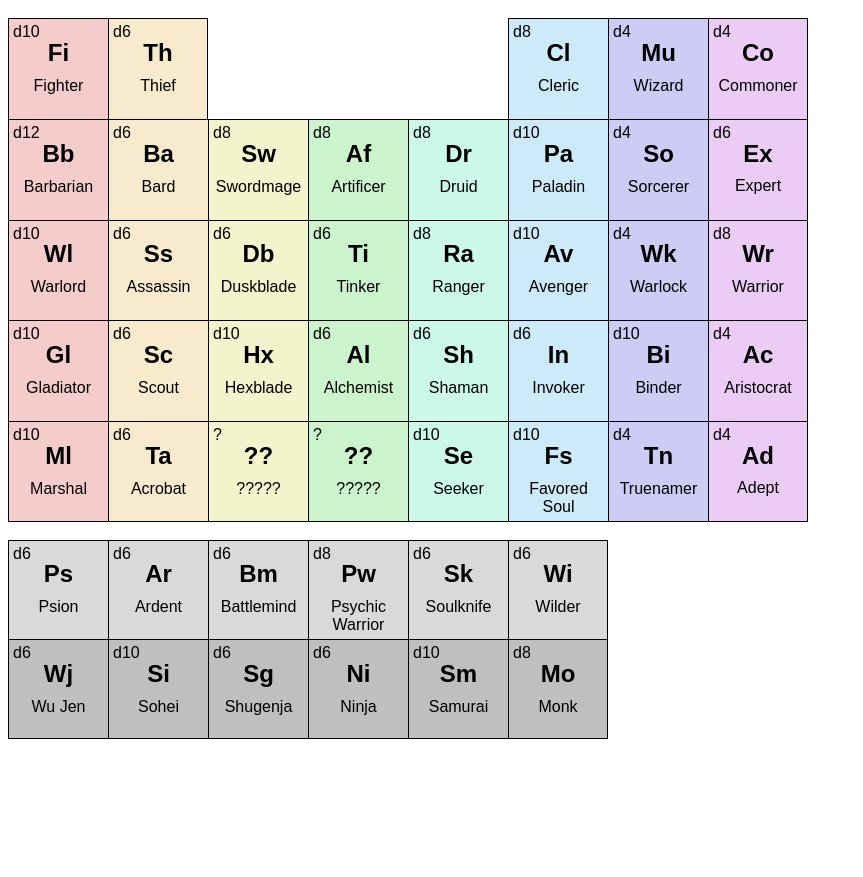
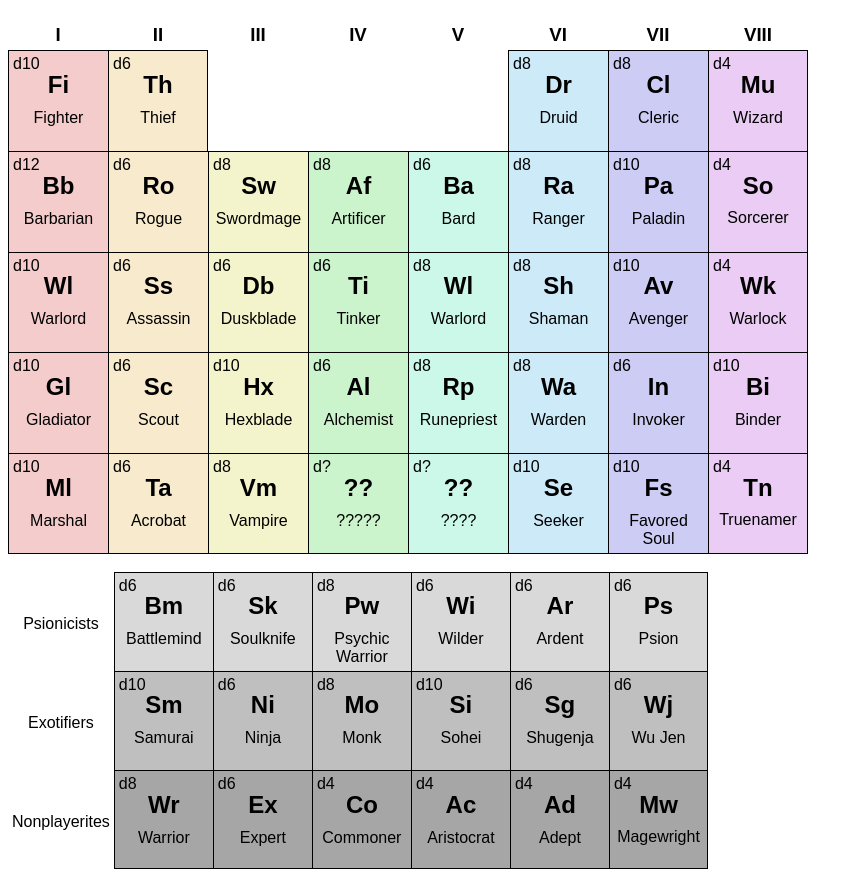
Before and after one commit to Colin-Fredericks/dnd-periodic-table, a plain HTML site: page index.html in a window 1280 px wide. Shown: the part 48-925 px from the top of the page, without its empty margins (0-863 px from the left). Before the commit the page ends 800 px from the top, so only its background shows below. Drawn offline with Linux system fonts and the light colour scheme.

Commit message:
Much rearrangement

```diff
--- a/index.html
+++ b/index.html
@@ -28,14 +28,24 @@
           /* margin-bottom: 5%; */
         }
       }
+      .ninewide {
+        grid-template-columns: repeat(9, 1fr);
+        grid-template-rows: 2em repeat(5, 1fr);
+        max-width: 900px;
+      }
       .eightwide {
         grid-template-columns: repeat(8, 1fr);
-        grid-template-rows: repeat(5, 1fr);
+        grid-template-rows: 2em repeat(5, 1fr);
         max-width: 800px;
+      }
+      .sevenwide {
+        grid-template-columns: repeat(7, 1fr);
+        grid-template-rows: repeat(3, 1fr);
+        max-width: 700px;
       }
       .sixwide {
         grid-template-columns: repeat(6, 1fr);
-        grid-template-rows: repeat(2, 1fr);
+        grid-template-rows: repeat(3, 1fr);
         max-width: 600px;
       }
       .ptable > div {
@@ -43,17 +53,25 @@
         border-top: 1px solid black;
         display: inline-block;
       }
+      .ninewide > div.col9,
       .eightwide > div.col8,
+      .sevenwide > div.col6,
       .sixwide > div.col6 {
         border-right: 1px solid black;
       }
+      .ninewide > div.row5,
       .eightwide > div.row5,
-      .sixwide > div.row7 {
+      .sevenwide > div.row8,
+      .sixwide > div.row8 {
         border-bottom: 1px solid black;
       }
       .ptable > div > h2 {
         text-align: center;
         margin: 20% 0 5% 0;
+      }
+      .ptable > div > h3 {
+        text-align: center;
+        margin: 2px;
       }
       .ptable > div > p {
         text-align: center;
@@ -91,6 +109,11 @@
       .col8 {
         background-color: rgba(150, 0, 200, 0.2);
       }
+      .row0 {
+        align-self: end;
+        justify-self: center;
+        margin: 2px;
+      }
       /* .row1 {
         background-color: rgba(200, 0, 0, 0.2);
       }
@@ -112,6 +135,12 @@
       .row7 {
         background-color: rgba(0, 0, 0, 0.25);
       }
+      .row8 {
+        background-color: rgba(0, 0, 0, 0.35);
+      }
+      .rowlabel {
+        align-self: center;
+      }
     </style>
   </head>
 
@@ -119,6 +148,15 @@
     <h1>Periodic Table of D&D Classes</h1>
     <div style="overflow:auto;">
       <div class="ptable eightwide">
+        <div class="row0 col1 blank"><h3>I</h3></div>
+        <div class="row0 col2 blank"><h3>II</h3></div>
+        <div class="row0 col3 blank"><h3>III</h3></div>
+        <div class="row0 col4 blank"><h3>IV</h3></div>
+        <div class="row0 col5 blank"><h3>V</h3></div>
+        <div class="row0 col6 blank"><h3>VI</h3></div>
+        <div class="row0 col7 blank"><h3>VII</h3></div>
+        <div class="row0 col8 blank"><h3>VIII</h3></div>
+
         <div class="row1 col1">
           <div class="hd">d10</div>
           <h2>Fi</h2>
@@ -134,18 +172,18 @@
         <div class="row1 col5 blank"></div>
         <div class="row1 col6">
           <div class="hd">d8</div>
+          <h2>Dr</h2>
+          <p>Druid</p>
+        </div>
+        <div class="row1 col7">
+          <div class="hd">d8</div>
           <h2>Cl</h2>
           <p>Cleric</p>
         </div>
-        <div class="row1 col7">
+        <div class="row1 col8">
           <div class="hd">d4</div>
           <h2>Mu</h2>
           <p>Wizard</p>
-        </div>
-        <div class="row1 col8">
-          <div class="hd">d4</div>
-          <h2>Co</h2>
-          <p>Commoner</p>
         </div>
 
         <div class="row2 col1">
@@ -155,8 +193,8 @@
         </div>
         <div class="row2 col2">
           <div class="hd">d6</div>
-          <h2>Ba</h2>
-          <p>Bard</p>
+          <h2>Ro</h2>
+          <p>Rogue</p>
         </div>
         <div class="row2 col3">
           <div class="hd">d8</div>
@@ -169,24 +207,24 @@
           <p>Artificer</p>
         </div>
         <div class="row2 col5">
-          <div class="hd">d8</div>
-          <h2>Dr</h2>
-          <p>Druid</p>
+          <div class="hd">d6</div>
+          <h2>Ba</h2>
+          <p>Bard</p>
         </div>
         <div class="row2 col6">
+          <div class="hd">d8</div>
+          <h2>Ra</h2>
+          <p>Ranger</p>
+        </div>
+        <div class="row2 col7">
           <div class="hd">d10</div>
           <h2>Pa</h2>
           <p>Paladin</p>
         </div>
-        <div class="row2 col7">
+        <div class="row2 col8">
           <div class="hd">d4</div>
           <h2>So</h2>
           <p>Sorcerer</p>
-        </div>
-        <div class="row2 col8">
-          <div class="hd">d6</div>
-          <h2>Ex</h2>
-          <p>Expert</p>
         </div>
 
         <div class="row3 col1">
@@ -211,23 +249,23 @@
         </div>
         <div class="row3 col5">
           <div class="hd">d8</div>
-          <h2>Ra</h2>
-          <p>Ranger</p>
+          <h2>Wl</h2>
+          <p>Warlord</p>
         </div>
         <div class="row3 col6">
+          <div class="hd">d8</div>
+          <h2>Sh</h2>
+          <p>Shaman</p>
+        </div>
+        <div class="row3 col7">
           <div class="hd">d10</div>
           <h2>Av</h2>
           <p>Avenger</p>
         </div>
-        <div class="row3 col7">
+        <div class="row3 col8">
           <div class="hd">d4</div>
           <h2>Wk</h2>
           <p>Warlock</p>
-        </div>
-        <div class="row3 col8">
-          <div class="hd">d8</div>
-          <h2>Wr</h2>
-          <p>Warrior</p>
         </div>
 
         <div class="row4 col1">
@@ -251,24 +289,24 @@
           <p>Alchemist</p>
         </div>
         <div class="row4 col5">
-          <div class="hd">d6</div>
-          <h2>Sh</h2>
-          <p>Shaman</p>
+          <div class="hd">d8</div>
+          <h2>Rp</h2>
+          <p>Runepriest</p>
         </div>
         <div class="row4 col6">
+          <div class="hd">d8</div>
+          <h2>Wa</h2>
+          <p>Warden</p>
+        </div>
+        <div class="row4 col7">
           <div class="hd">d6</div>
           <h2>In</h2>
           <p>Invoker</p>
         </div>
-        <div class="row4 col7">
+        <div class="row4 col8">
           <div class="hd">d10</div>
           <h2>Bi</h2>
           <p>Binder</p>
-        </div>
-        <div class="row4 col8">
-          <div class="hd">d4</div>
-          <h2>Ac</h2>
-          <p>Aristocrat</p>
         </div>
 
         <div class="row5 col1">
@@ -282,101 +320,144 @@
           <p>Acrobat</p>
         </div>
         <div class="row5 col3">
-          <div class="hd">?</div>
-          <h2>??</h2>
-          <p>?????</p>
+          <div class="hd">d8</div>
+          <h2>Vm</h2>
+          <p>Vampire</p>
         </div>
         <div class="row5 col4">
-          <div class="hd">?</div>
+          <div class="hd">d?</div>
           <h2>??</h2>
           <p>?????</p>
         </div>
         <div class="row5 col5">
+          <div class="hd">d?</div>
+          <h2>??</h2>
+          <p>????</p>
+        </div>
+        <div class="row5 col6">
           <div class="hd">d10</div>
           <h2>Se</h2>
           <p>Seeker</p>
         </div>
-        <div class="row5 col6">
+        <div class="row5 col7">
           <div class="hd">d10</div>
           <h2>Fs</h2>
           <p>Favored Soul</p>
         </div>
-        <div class="row5 col7">
+        <div class="row5 col8">
           <div class="hd">d4</div>
           <h2>Tn</h2>
           <p>Truenamer</p>
-        </div>
-        <div class="row5 col8">
-          <div class="hd">d4</div>
-          <h2>Ad</h2>
-          <p>Adept</p>
         </div>
       </div>
 
       <br />
 
       <!-- Space for heavy elements -->
-      <div class="ptable sixwide">
+      <div class="ptable sevenwide">
+        <div class="row6 col0 blank rowlabel">
+          <div class="hd"></div>
+          <p>Psionicists</p>
+        </div>
         <div class="row6 col1">
+          <div class="hd">d6</div>
+          <h2>Bm</h2>
+          <p>Battlemind</p>
+        </div>
+        <div class="row6 col2">
+          <div class="hd">d6</div>
+          <h2>Sk</h2>
+          <p>Soulknife</p>
+        </div>
+        <div class="row6 col3">
+          <div class="hd">d8</div>
+          <h2>Pw</h2>
+          <p>Psychic Warrior</p>
+        </div>
+        <div class="row6 col4">
+          <div class="hd">d6</div>
+          <h2>Wi</h2>
+          <p>Wilder</p>
+        </div>
+        <div class="row6 col5">
+          <div class="hd">d6</div>
+          <h2>Ar</h2>
+          <p>Ardent</p>
+        </div>
+        <div class="row6 col6">
           <div class="hd">d6</div>
           <h2>Ps</h2>
           <p>Psion</p>
         </div>
-        <div class="row6 col2">
+
+        <div class="row7 col0 blank rowlabel">
+          <div class="hd"></div>
+          <p>Exotifiers</p>
+        </div>
+        <div class="row7 col1">
+          <div class="hd">d10</div>
+          <h2>Sm</h2>
+          <p>Samurai</p>
+        </div>
+        <div class="row7 col2">
           <div class="hd">d6</div>
-          <h2>Ar</h2>
-          <p>Ardent</p>
+          <h2>Ni</h2>
+          <p>Ninja</p>
         </div>
-        <div class="row6 col3">
+        <div class="row7 col3">
+          <div class="hd">d8</div>
+          <h2>Mo</h2>
+          <p>Monk</p>
+        </div>
+        <div class="row7 col4">
+          <div class="hd">d10</div>
+          <h2>Si</h2>
+          <p>Sohei</p>
+        </div>
+        <div class="row7 col5">
           <div class="hd">d6</div>
-          <h2>Bm</h2>
-          <p>Battlemind</p>
+          <h2>Sg</h2>
+          <p>Shugenja</p>
         </div>
-        <div class="row6 col4">
-          <div class="hd">d8</div>
-          <h2>Pw</h2>
-          <p>Psychic Warrior</p>
-        </div>
-        <div class="row6 col5">
-          <div class="hd">d6</div>
-          <h2>Sk</h2>
-          <p>Soulknife</p>
-        </div>
-        <div class="row6 col6">
-          <div class="hd">d6</div>
-          <h2>Wi</h2>
-          <p>Wilder</p>
-        </div>
-
-        <div class="row7 col1">
+        <div class="row7 col6">
           <div class="hd">d6</div>
           <h2>Wj</h2>
           <p>Wu Jen</p>
         </div>
-        <div class="row7 col2">
-          <div class="hd">d10</div>
-          <h2>Si</h2>
-          <p>Sohei</p>
+
+        <div class="row8 col0 blank rowlabel">
+          <div class="hd"></div>
+          <p>Nonplayerites</p>
         </div>
-        <div class="row7 col3">
+        <div class="row8 col1">
+          <div class="hd">d8</div>
+          <h2>Wr</h2>
+          <p>Warrior</p>
+        </div>
+        <div class="row8 col2">
           <div class="hd">d6</div>
-          <h2>Sg</h2>
-          <p>Shugenja</p>
+          <h2>Ex</h2>
+          <p>Expert</p>
         </div>
-        <div class="row7 col4">
-          <div class="hd">d6</div>
-          <h2>Ni</h2>
-          <p>Ninja</p>
+        <div class="row8 col3">
+          <div class="hd">d4</div>
+          <h2>Co</h2>
+          <p>Commoner</p>
         </div>
-        <div class="row7 col5">
-          <div class="hd">d10</div>
-          <h2>Sm</h2>
-          <p>Samurai</p>
+        <div class="row8 col4">
+          <div class="hd">d4</div>
+          <h2>Ac</h2>
+          <p>Aristocrat</p>
         </div>
-        <div class="row7 col6">
-          <div class="hd">d8</div>
-          <h2>Mo</h2>
-          <p>Monk</p>
+        <div class="row8 col5">
+          <div class="hd">d4</div>
+          <h2>Ad</h2>
+          <p>Adept</p>
+        </div>
+        <div class="row8 col6">
+          <div class="hd">d4</div>
+          <h2>Mw</h2>
+          <p>Magewright</p>
         </div>
       </div>
     </div>
```
